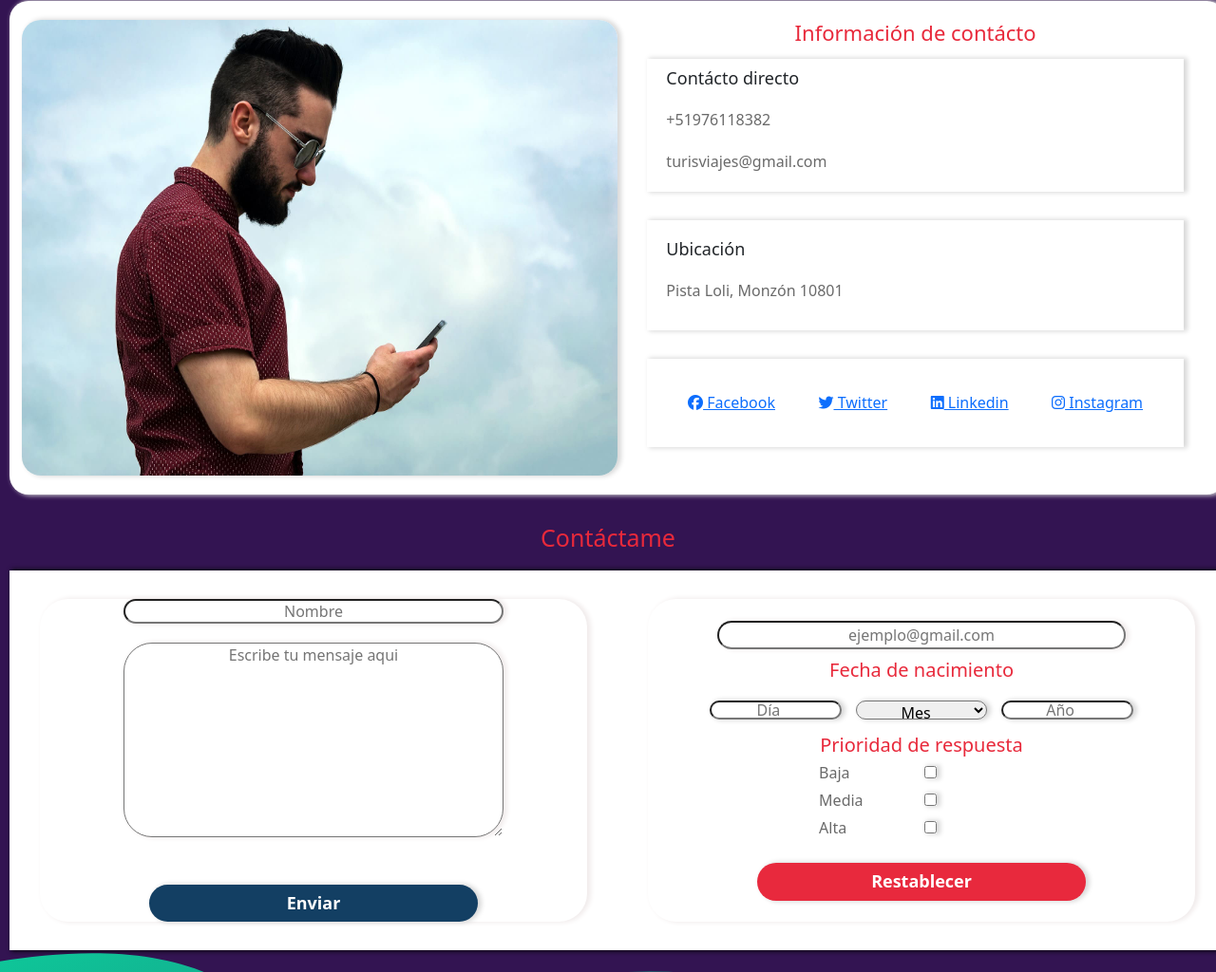
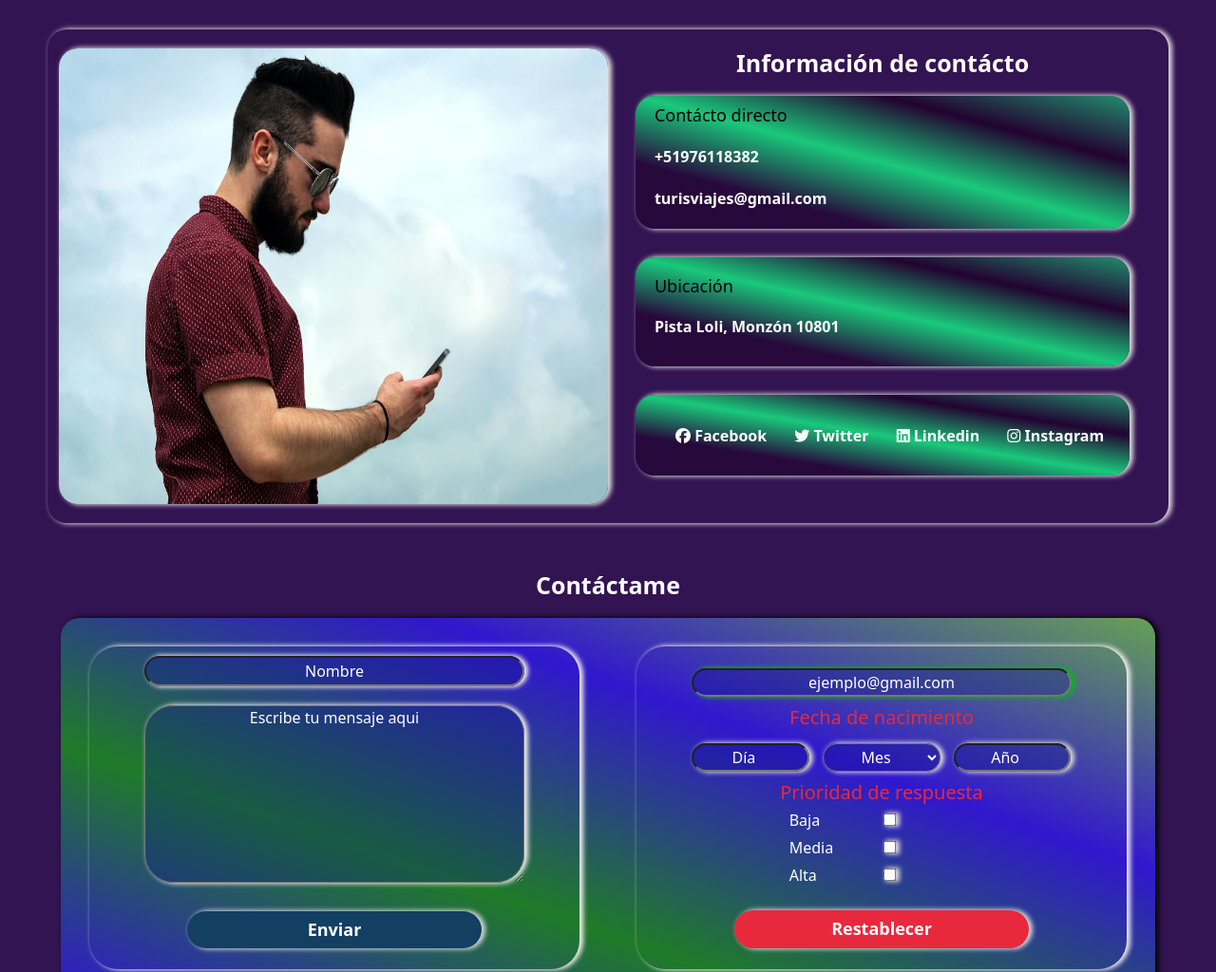
Before and after one commit to perci-dev/TurisViajes, a plain HTML site: page pages/contacto.html in a window 1280 px wide. Shown: the part 814-1838 px from the top of the page at 95% size. Drawn offline with nearby package versions, Linux system fonts and the light colour scheme.

Commit message:
pag contacto

```diff
--- a/css/estilos.css
+++ b/css/estilos.css
@@ -12,7 +12,6 @@
     padding: 0;
     margin: 0;
     box-sizing: border-box;
-
 
 }
 /* inicio de header*/
@@ -334,18 +333,9 @@ li a.active, li a:hover{
 
     }
 
+/* fin de header*/
 
 
-
-
-
-
-
-
-
-/* fin de header*/
-
-/*inicio*/
  /*INICIO*/
 
  .contenedor{
@@ -862,24 +852,28 @@ font-weight: bold;
 
 /*contacto*/
 .container-contacto{
+    width: 100%;
+    margin: 20px auto;
     color: #000f;
     font-family: system-ui, -apple-system, BlinkMacSystemFont, 'Segoe UI', Roboto, Oxygen, Ubuntu, Cantarell, 'Open Sans', 'Helvetica Neue', sans-serif;
     font-weight: bold;
-    margin: 30px;
+
 }
 
 .contacto{
     width: 100%;
-    height: 550px;
-    margin-left: 10px;
+    max-width: 1200px;
+    padding: 10px;
+    margin: 20px auto;
 
 }
 
 .contacto .contacto-info{
-    max-width: 100%;
-    height: 520px;
+    width: 100%;
+    padding: 20px 0px;
+    max-width: 1200px;
+    margin: 20px auto;
     margin-top: 15px;
-    background: rgb(255, 255, 255);
     box-shadow: 3px 0 5px 1px #d9d9d9;
     border-radius: 20px;
     display: flex;
@@ -887,6 +881,17 @@ font-weight: bold;
     align-items: center;
 }
 
+.bloque2 a{
+    text-decoration: none;
+    color: #fff;
+    font-weight: 600;
+    margin-left: 15px;
+    cursor: pointer;
+}
+
+.bloque2 a:hover{
+    border-bottom: 2px solid #fff;
+}
 .contacto .contacto-info .contact{
     width: 49%;
     height: 480px;
@@ -918,23 +923,25 @@ font-weight: bold;
 .contacto-info-text p{
     font-size: 16px;
     margin-bottom: 10px;
-    color: #6a6a6a;
-    font-weight: 300;
+    color: #ffffff;
+    font-weight: 600;
 }
 .contacto-info-text .bloque{
     width: 90%;
     height: 150px;
-    background: rgb(255, 255, 255);
+    background: linear-gradient(to top right, rgba(32, 1, 45, 0.6),rgba(32, 1, 45, 0.6),  rgba(23, 220, 128, 0.9) , rgba(32, 1, 45, 0.9), rgba(23, 220, 128, 0.6));
     box-shadow: 3px 0 5px 1px #d9d9d9;
     margin-bottom: 30px;
+    border-radius: 20px;
     padding: 10px 10px 10px 20px;
 }
 
 .contacto-info-text .bloque1{
     width: 90%;
     height: 150px;
-    background: rgb(255, 255, 255);
+    background: linear-gradient(to top right, rgba(32, 1, 45, 0.6),rgba(32, 1, 45, 0.6),  rgba(23, 220, 128, 0.9) , rgba(32, 1, 45, 0.9), rgba(23, 220, 128, 0.6));
     box-shadow: 3px 0 5px 1px #d9d9d9;
+    border-radius: 20px;
     margin-bottom: 30px;
     padding: 20px;
 }
@@ -945,7 +952,8 @@ font-weight: bold;
     display: flex;
     justify-content: space-around;
     align-items: center;
-    background: rgb(255, 255, 255);
+    background: linear-gradient(to top right, rgba(32, 1, 45, 0.6),rgba(32, 1, 45, 0.6),  rgba(23, 220, 128, 0.9) , rgba(32, 1, 45, 0.9), rgba(23, 220, 128, 0.6));
+    border-radius: 20px;
     box-shadow: 3px 0 5px 1px #d9d9d9;
     margin-bottom: 30px;
     padding: 20px;
@@ -959,19 +967,21 @@ font-weight: bold;
 }
 
 
-h3{
+.container-contacto h3{
     text-align: center;
     margin-bottom: 20px;
-    color: #e8293b;
+    color: #ffffff;
+    font-weight: 900;
     font-size: 25px;
 }
 
 .form {
-    width: 100%;
-    height: 400px;
-    margin-left: 10px;
-    background: rgb(255, 255, 255);
+    width: 90%;
+    max-width: 1200px;
+    margin: 20px auto;
+    background: linear-gradient(to top right, rgba(49,23,220, 0.9), rgba(18, 192, 12, 0.6), rgba(49,23,220, 0.9), rgba(135, 255, 87, 0.6) );
     box-shadow: 3px 0 5px 1px #070707;
+    border-radius: 20px;
 
 }
 
@@ -984,6 +994,7 @@ h3{
 
 .form form .mensaje{
     display: flex;
+    padding: 10px 0px 22px 0px;
     flex-direction: column;
     align-items: center;
     justify-content: center;
@@ -996,22 +1007,35 @@ h3{
 }
 
 .form form .mensaje #nombre{
+    background-color: rgba(11, 17, 130, 0.3);
+    outline: none;
     width: 400px;
-    height: 30px;
+    height: 40px;
     border-radius: 30px;
     box-shadow: 3px 0 5px 1px #f1ecec;
     margin-bottom: 20px;
     text-align: center;
+
+}
+#nombre::placeholder{
+    color: #fff;
 }
 
+#correo::placeholder{
+    color: #fff;
+}
 .form form .mensaje textarea{
+    background-color: rgba(11, 17, 130, 0.3);
+    color:white;
+    outline: none;
     width: 400px;
     border-radius: 30px;
     box-shadow: 3px 0 5px 1px #f1ecec;
-    margin-bottom: 20px;
     text-align: center;
 }
-
+textarea::placeholder{
+    color: #fff;
+}
 .form form .mensaje2{
     display: flex;
     flex-direction: column;
@@ -1049,10 +1073,13 @@ h3{
 }
 
 .form form .mensaje2 #correo{
-    width: 430px;
+    background-color: rgba(11, 17, 130, 0.3);
+    color:white;
+    outline: none;
+    width: 400px;
     height: 30px;
     border-radius: 30px;
-    box-shadow: 3px 0 5px 1px #f1ecec;
+    box-shadow: 3px 0 5px 1px #08b422;
     margin-bottom: 10px;
     text-align: center;
 }
@@ -1073,7 +1100,7 @@ h3{
     align-items: center;
     font-size: 16px;
     margin-bottom: 5px;
-    color: #6a6a6a;
+    color: #ffffff;
     font-weight: 400;
 }
 
@@ -1088,15 +1115,22 @@ h3{
 }
 
 .form form .mensaje2 .fecha input{
+background-color: rgba(11, 17, 130, 0.3);
 width: 30%;
-height: 20px;
+height: 30px;
 text-align: center;
 border-radius: 20px;
 box-shadow: 3px 0 5px 1px #d9d9d9;
 }
+
+input::placeholder{
+    color:#fff;
+}
 .form form .mensaje2 .fecha select{
+    background-color: rgba(11, 17, 130, 0.3);
+    color: #fff;
     width: 30%;
-    height: 20px;
+    height: 30px;
     text-align: center;
     border-radius: 20px;
     box-shadow: 3px 0 5px 1px #d9d9d9;
@@ -1104,6 +1138,7 @@ box-shadow: 3px 0 5px 1px #d9d9d9;
 
     .btn:hover{
         background-color: green;
+        color:#fff;
 
     }
 
--- a/pages/contacto.html
+++ b/pages/contacto.html
@@ -43,12 +43,12 @@
 
         </section>
 
-        <div class="container-galeria">
+        <div class="container-contacto">
         <div class="contacto">
             <div class="contacto-info">
-                <img class="contact"  src="../img/contacto.jpg" alt="">
+                <img class="contact"  src="../img/contacto.jpg" alt="contacto">
                 <div class="contacto-info-text">
-                    <h3>Información de contácto</h3>
+                    <h3 >Información de contácto</h3>
                     <div class="bloque">
                         <h4>Contácto directo</h4>
                         <p>+51976118382</p>
```
